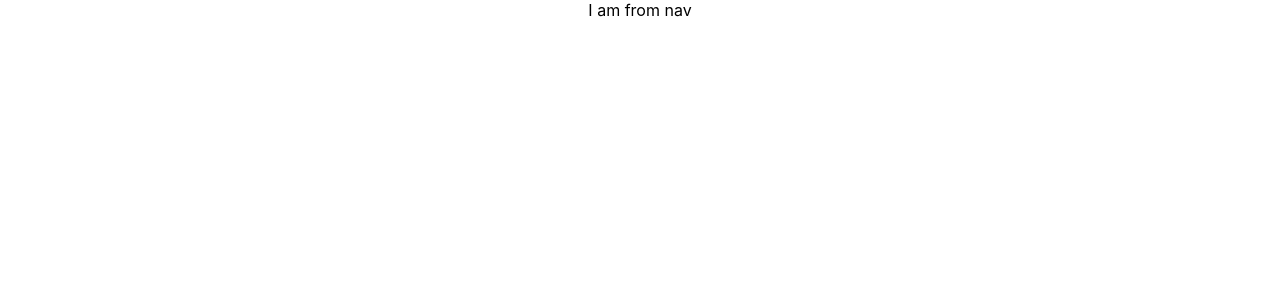
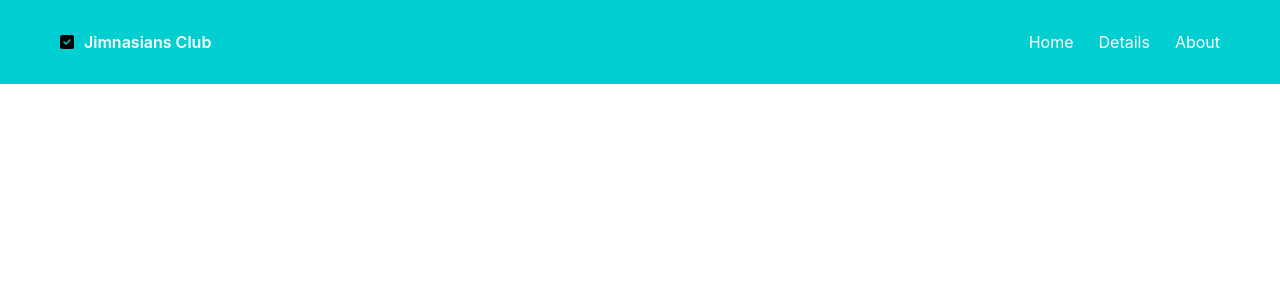
Before and after one commit to RahatBinOamr/Jimnasians-Club, a React (Create React App) app: page / in a window 1280 px wide. Shown: the top 300 px of the page. Built offline with nearby package versions, Linux system fonts and the light colour scheme.

Commit message:
creat navbar and work

```diff
--- a/package.json
+++ b/package.json
@@ -3,6 +3,9 @@
   "version": "0.1.0",
   "private": true,
   "dependencies": {
+    "@fortawesome/fontawesome-svg-core": "^6.2.0",
+    "@fortawesome/free-solid-svg-icons": "^6.2.0",
+    "@fortawesome/react-fontawesome": "^0.2.0",
     "@testing-library/jest-dom": "^5.16.5",
     "@testing-library/react": "^13.4.0",
     "@testing-library/user-event": "^13.5.0",
--- a/src/App.js
+++ b/src/App.js
@@ -1,11 +1,13 @@
 
 import './App.css';
+import Jimnasians from './component/Jimnasians/Jimnasians';
 import Navbar from './component/Navbar/Navbar';
 
 function App() {
   return (
-    <div className="App">
+    <div >
       <Navbar></Navbar>
+      <Jimnasians></Jimnasians>
     </div>
   );
 }
--- a/src/component/Jimnasians/Jimnasians.js
+++ b/src/component/Jimnasians/Jimnasians.js
@@ -0,0 +1,13 @@
+import React from 'react';
+
+const Jimnasians = () => {
+
+    return (
+        <div>
+
+
+        </div>
+    );
+};
+
+export default Jimnasians;
--- a/src/component/Navbar/Navbar.css
+++ b/src/component/Navbar/Navbar.css
@@ -0,0 +1,27 @@
+.navbar{
+display: flex;
+align-items: center;
+padding: 16px 60px;
+background-color: darkturquoise;
+justify-content: space-between;
+
+}
+.icon{
+    display: flex;
+    align-items: center;
+
+}
+.icon p{
+    margin-left:10px;
+   font-weight: 600;
+   color: rgb(123, 74, 10);
+   color: #ffff;
+}
+.nav-menu a{
+    text-decoration: none;
+    margin-left: 25px;
+    color: #ffff;
+}
+.nav-menu a:hover{
+    color: coral;
+}
--- a/src/component/Navbar/Navbar.js
+++ b/src/component/Navbar/Navbar.js
@@ -1,9 +1,21 @@
 import React from 'react';
-
+import { FontAwesomeIcon } from '@fortawesome/react-fontawesome'
+import {faCheckSquare} from '@fortawesome/free-solid-svg-icons'
+import './Navbar.css'
 const Navbar = () => {
     return (
-        <div>
-            I am from nav
+        <div className='navbar'>
+            <div className='icon'>
+            <FontAwesomeIcon icon={ faCheckSquare}></FontAwesomeIcon>
+
+           <p>Jimnasians Club</p>
+
+            </div>
+            <div className='nav-menu'>
+                <a href="./home">Home</a>
+                <a href="./details">Details</a>
+                <a href="./about">About</a>
+            </div>
         </div>
     );
 };
```
Also changed, not shown: 1 other file (tests, documents, lock files or other folders).
